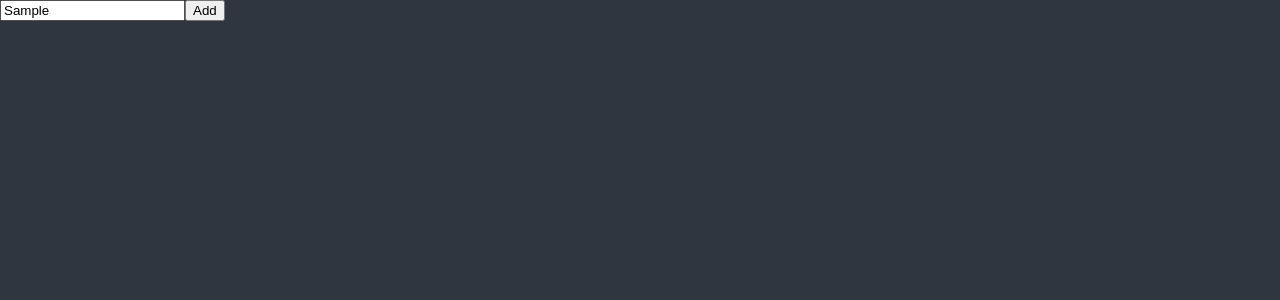
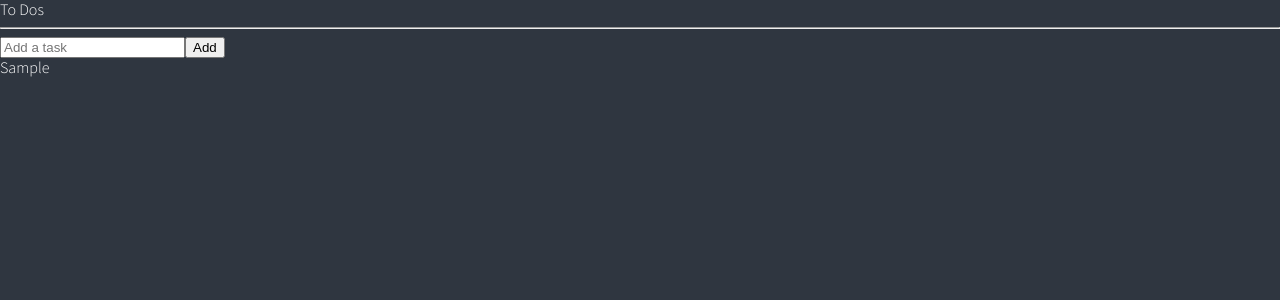
Before and after one commit to qpthedev/react-simple-todo, a React (Create React App) app: page / in a window 1280 px wide. Both pictures are taken after typing "Sample" into the empty fields and a click on the button "Add". Shown: the top 300 px of the page. Built offline with nearby package versions, Linux system fonts and the light colour scheme.

Commit message:
Add todo item with useRecoilState

```diff
--- a/package.json
+++ b/package.json
@@ -13,6 +13,7 @@
     "react": "^17.0.2",
     "react-dom": "^17.0.2",
     "react-helmet": "^6.1.0",
+    "react-hook-form": "^7.20.4",
     "react-query": "^3.33.5",
     "react-router-dom": "^6.0.2",
     "react-scripts": "4.0.3",
--- a/src/App.tsx
+++ b/src/App.tsx
@@ -1,6 +1,6 @@
 import React from "react";
 import { createGlobalStyle } from "styled-components";
-import ToDoList from "./ToDoList";
+import ToDoList from "./components/ToDoList";
 
 const GlobalStyle = createGlobalStyle`
 
--- a/src/ToDoList.tsx
+++ /dev/null
@@ -1,27 +0,0 @@
-import React, { useState } from "react";
-
-function ToDoList() {
-  const [toDo, setToDo] = useState("");
-  const onChange = (event: React.FormEvent<HTMLInputElement>) => {
-    const {
-      currentTarget: { value },
-    } = event;
-    setToDo(value);
-  };
-
-  const onSubmit = (event: React.FormEvent<HTMLFormElement>) => {
-    event.preventDefault();
-    console.log(toDo);
-  };
-
-  return (
-    <div>
-      <form onSubmit={onSubmit}>
-        <input onChange={onChange} value={toDo} placeholder="Write a todo" />
-        <button>Add</button>
-      </form>
-    </div>
-  );
-}
-
-export default ToDoList;
--- /dev/null
+++ b/src/components/ToDoList.tsx
@@ -0,0 +1,57 @@
+import React from "react";
+import { useForm } from "react-hook-form";
+import { atom, useRecoilState } from "recoil";
+
+interface IForm {
+  toDo: string;
+}
+
+interface IToDo {
+  text: string;
+  id: number;
+  category: "TO_DO" | "DOING" | "DONE";
+}
+
+const toDoState = atom<IToDo[]>({
+  key: "toDo",
+  default: [],
+});
+
+function ToDoList() {
+  const [toDos, setToDos] = useRecoilState(toDoState);
+
+  const { register, handleSubmit, setValue } = useForm<IForm>();
+
+  const handleValid = ({ toDo }: IForm) => {
+    setToDos((oldToDos) => [
+      { text: toDo, category: "TO_DO", id: Date.now() },
+      ...oldToDos,
+    ]);
+    setValue("toDo", "");
+  };
+
+  // console.log(toDos);
+
+  return (
+    <div>
+      <h1>To Dos</h1>
+      <hr />
+      <form onSubmit={handleSubmit(handleValid)}>
+        <input
+          {...register("toDo", {
+            required: "Entry is required.",
+          })}
+          placeholder="Add a task"
+        />
+        <button>Add</button>
+      </form>
+      <ul>
+        {toDos.map((toDo) => (
+          <li key={toDo.id}>{toDo.text}</li>
+        ))}
+      </ul>
+    </div>
+  );
+}
+
+export default ToDoList;
```
Also changed, not shown: 1 other file (tests, documents, lock files or other folders).
